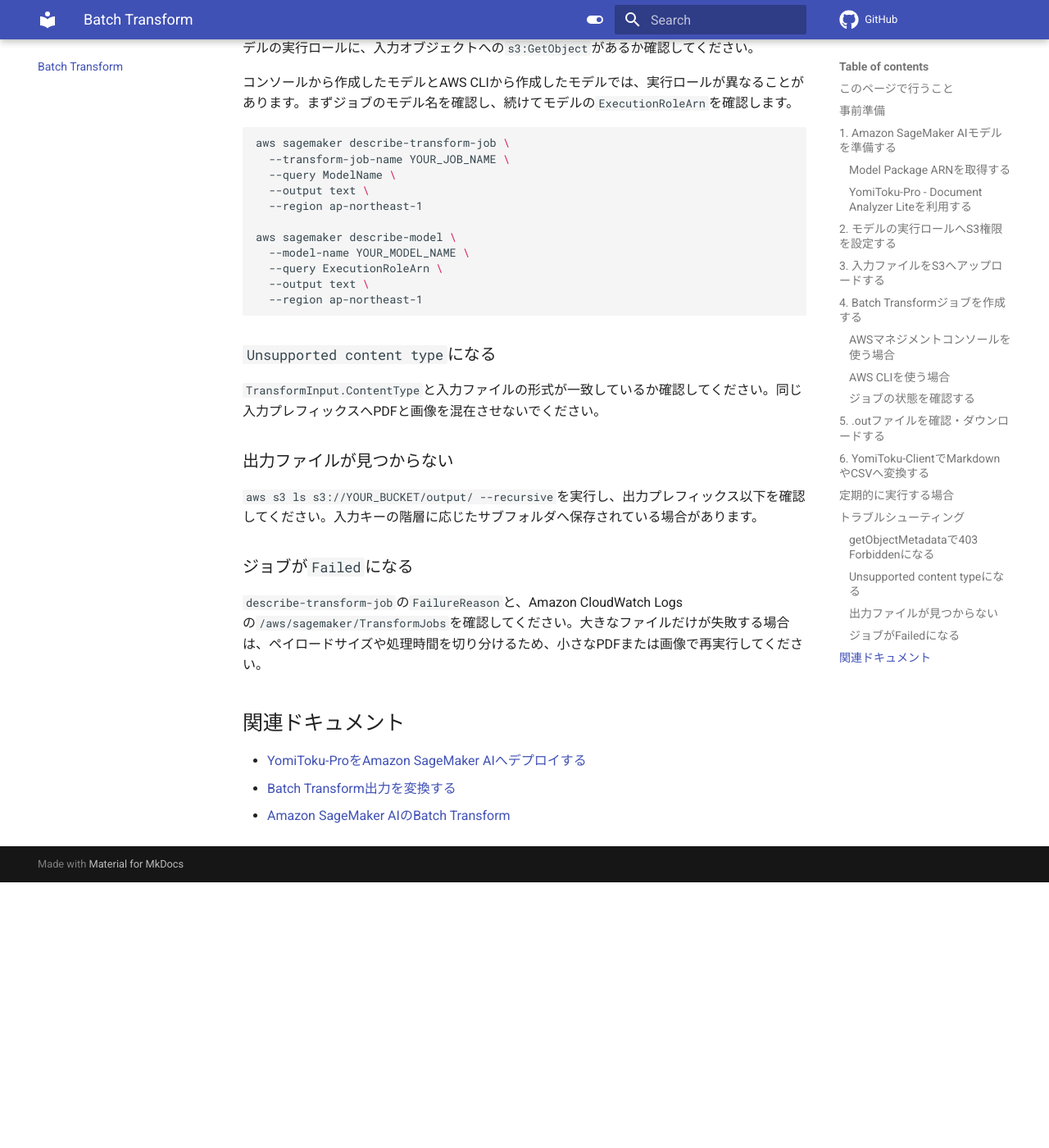
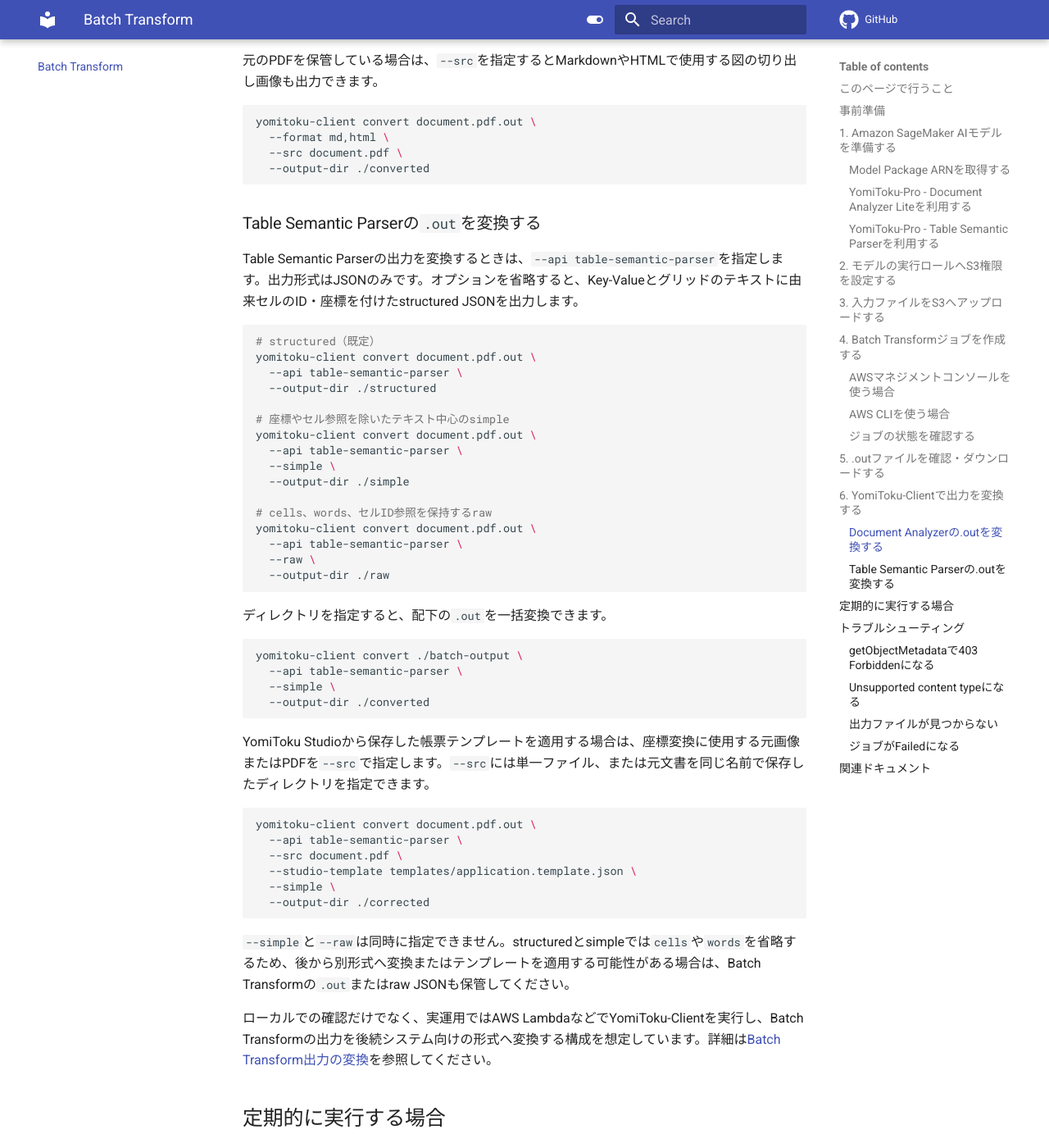
Before and after one commit to MLism-Inc/yomitoku-client, an MkDocs documentation site: the page built from docs/batch-transform.md, in a window 1280 px wide and 1400 px high, scrolled down 9526 px. Shown: the whole window at 82% size. Built offline with MkDocs 1.6.1 and Material for MkDocs 9.7.7, drawn with Linux system fonts in a browser that asks for light colours; comment, search, counter and statistics services are not loaded; before the commit the page ends 10602 px from its top, so only the background shows below that; some of the changed text lies outside the part shown.

Commit message:
docs: add TSP Batch Transform guide

````diff
--- a/docs/batch-transform.md
+++ b/docs/batch-transform.md
@@ -2,7 +2,9 @@
 
 Amazon SageMaker AIのBatch Transformを使用すると、Amazon S3に保存したPDFや画像をジョブ単位でまとめて解析できます。ジョブの開始時に推論用インスタンスが起動し、完了後に自動で終了するため、夜間バッチや大量文書の一括処理に適しています。
 
-このページでは、AWS Marketplace版YomiToku-Proのモデルを使ってBatch Transformジョブを実行し、解析結果をYomiToku-ClientでMarkdownやCSVへ変換するまでを説明します。
+このページでは、AWS Marketplace版YomiToku-ProのDocument AnalyzerまたはTable Semantic Parserを使ってBatch Transformジョブを実行し、解析結果をYomiToku-Clientで用途に応じた形式へ変換するまでを説明します。
+
+Document Analyzerの出力はMarkdown、CSV、HTMLへ変換できます。Table Semantic Parserの出力は、表のセル・Key-Value・グリッド・段落を保持するJSONとして、structured（既定）、simple、rawの3形式へ変換できます。
 
 !!! note "利用できる推論方式"
     AWS Marketplaceのモデルパッケージでは、リアルタイム推論とBatch Transformを利用できます。非同期推論は利用できません。
@@ -26,6 +28,8 @@
 | 出力先 | `s3://YOUR_BUCKET/output/` |
 | インスタンスタイプ | `ml.g4dn.xlarge` |
 | リージョン | `ap-northeast-1` |
+
+表中のモデル名とジョブ名はDocument Analyzer Liteの例です。Table Semantic Parserを使う場合は、Table Semantic Parser製品から作成したモデル名（例: `yomitoku-pro-table-semantic-parser`）へ読み替えてください。
 
 !!! warning "ジョブ名は実行ごとに変更してください"
     Batch Transformのジョブ名は、AWSアカウントとリージョン内で一意である必要があります。上記のジョブ名は初回実行用の例です。再実行時は末尾の番号や日時を変更してください。
@@ -62,10 +66,15 @@
 yomitoku-client sagemaker configure \
   --product document-analyzer-lite \
   --region ap-northeast-1
+
+# Table Semantic Parser
+yomitoku-client sagemaker configure \
+  --product table-semantic-parser \
+  --region ap-northeast-1
 ```
 
 !!! warning "製品とリージョンを確認してください"
-    通常版とLite版では、製品とModel Package ARNが異なります。Batch Transformジョブと同じリージョンにある、利用する製品のARNを選択してください。
+    Document Analyzer、Document Analyzer Lite、Table Semantic Parserはそれぞれ別のMarketplace製品で、Model Package ARNも異なります。Batch Transformジョブと同じリージョンにある、利用する製品のARNを選択してください。
 
 既存モデルのModel Package ARNは、次のコマンドでも確認できます。
 
@@ -85,6 +94,12 @@
   ![AWS MarketplaceのモデルパッケージサブスクリプションからYomiToku-Pro Document Analyzer Liteを選択している](images/marketplace-container.png)
   <figcaption>利用するAWS Marketplaceのモデルパッケージを選択する</figcaption>
 </figure>
+
+### YomiToku-Pro - Table Semantic Parserを利用する {#batch-tsp-model}
+
+Table Semantic ParserはDocument Analyzerとは別のAWS Marketplace製品です。[YomiToku-Pro - Table Semantic Parser](https://aws.amazon.com/marketplace/pp/prodview-mqprrj24bp4w6)をサブスクライブし、そのModel Package ARNから専用モデルを作成してください。Document Analyzerのモデルを指定しても、Table Semantic Parserの`cells`、`kv_items`、`grids`は出力されません。
+
+AWS CLIでモデルを作成する場合は、`configure --product table-semantic-parser`で確認したARNを`PrimaryContainer.ModelPackageName`へ設定します。Batch Transformジョブでは、そのモデル名（以下の例では`yomitoku-pro-table-semantic-parser`）を指定します。
 
 ## 2. モデルの実行ロールへS3権限を設定する {#batch-transform-execution-role}
 
@@ -227,6 +242,20 @@
 
 JPEG、PNG、TIFFを処理するときは、`ContentType`を入力形式に合わせて変更します。
 
+Table Semantic ParserでもBatch Transformの入出力設定は同じです。`--model-name`だけを、Table Semantic Parser製品から作成したモデルへ変更します。
+
+```bash
+aws sagemaker create-transform-job \
+  --transform-job-name yomitoku-pro-tsp-batch-0000 \
+  --model-name yomitoku-pro-table-semantic-parser \
+  --transform-input 'DataSource={S3DataSource={S3DataType=S3Prefix,S3Uri=s3://YOUR_BUCKET/input/}},ContentType=application/pdf,CompressionType=None,SplitType=None' \
+  --transform-output 'S3OutputPath=s3://YOUR_BUCKET/output/,Accept=application/json,AssembleWith=None' \
+  --transform-resources 'InstanceType=ml.g4dn.xlarge,InstanceCount=1' \
+  --max-concurrent-transforms 1 \
+  --max-payload-in-mb 100 \
+  --region ap-northeast-1
+```
+
 ### ジョブの状態を確認する
 
 ```bash
@@ -255,13 +284,17 @@
 
 入力プレフィックス以下にサブフォルダがある場合は、その階層に応じたサブフォルダへ保存されます。実際のS3 URIは`aws s3 ls`の結果で確認してください。
 
+Table Semantic Parserの`.out`には、ページごとの`tables`、`cells`、`kv_items`、`grids`、`paragraphs`、`words`を含むraw解析結果が保存されます。このraw出力は、次節の`convert`でstructuredまたはsimpleへ変換できるため、元データとして保管してください。
+
 ```bash
 aws s3 cp \
   s3://YOUR_BUCKET/output/document.pdf.out \
   ./document.pdf.out
 ```
 
-## 6. YomiToku-ClientでMarkdownやCSVへ変換する
+## 6. YomiToku-Clientで出力を変換する
+
+### Document Analyzerの`.out`を変換する
 
 `.out`ファイルにはYomiToku-Proの解析結果がJSON形式で保存されています。`yomitoku-client convert`を使用すると、再推論せずにMarkdown、CSV、HTMLへ変換できます。
 
@@ -279,6 +312,51 @@
   --src document.pdf \
   --output-dir ./converted
 ```
+
+### Table Semantic Parserの`.out`を変換する {#convert-tsp-batch-output}
+
+Table Semantic Parserの出力を変換するときは、`--api table-semantic-parser`を指定します。出力形式はJSONのみです。オプションを省略すると、Key-Valueとグリッドのテキストに由来セルのID・座標を付けたstructured JSONを出力します。
+
+```bash
+# structured（既定）
+yomitoku-client convert document.pdf.out \
+  --api table-semantic-parser \
+  --output-dir ./structured
+
+# 座標やセル参照を除いたテキスト中心のsimple
+yomitoku-client convert document.pdf.out \
+  --api table-semantic-parser \
+  --simple \
+  --output-dir ./simple
+
+# cells、words、セルID参照を保持するraw
+yomitoku-client convert document.pdf.out \
+  --api table-semantic-parser \
+  --raw \
+  --output-dir ./raw
+```
+
+ディレクトリを指定すると、配下の`.out`を一括変換できます。
+
+```bash
+yomitoku-client convert ./batch-output \
+  --api table-semantic-parser \
+  --simple \
+  --output-dir ./converted
+```
+
+YomiToku Studioから保存した帳票テンプレートを適用する場合は、座標変換に使用する元画像またはPDFを`--src`で指定します。`--src`には単一ファイル、または元文書を同じ名前で保存したディレクトリを指定できます。
+
+```bash
+yomitoku-client convert document.pdf.out \
+  --api table-semantic-parser \
+  --src document.pdf \
+  --studio-template templates/application.template.json \
+  --simple \
+  --output-dir ./corrected
+```
+
+`--simple`と`--raw`は同時に指定できません。structuredとsimpleでは`cells`や`words`を省略するため、後から別形式へ変換またはテンプレートを適用する可能性がある場合は、Batch Transformの`.out`またはraw JSONも保管してください。
 
 ローカルでの確認だけでなく、実運用ではAWS LambdaなどでYomiToku-Clientを実行し、Batch Transformの出力を後続システム向けの形式へ変換する構成を想定しています。詳細は[Batch Transform出力の変換](cli-usage.md#batch-transform)を参照してください。
 
@@ -342,4 +420,6 @@
 
 - [YomiToku-ProをAmazon SageMaker AIへデプロイする](deploy-yomitoku-pro.md)
 - [Batch Transform出力を変換する](cli-usage.md#batch-transform)
+- [Table Semantic Parserの出力形式](cli-usage.md#tsp-output-formats)
+- [YomiToku StudioテンプレートをPython APIで適用する](module-usage.md#studio-template-python)
 - [Amazon SageMaker AIのBatch Transform](https://docs.aws.amazon.com/ja_jp/sagemaker/latest/dg/batch-transform.html)
````
Also changed, not shown: docs/module-usage.md (+1 -1 lines).
